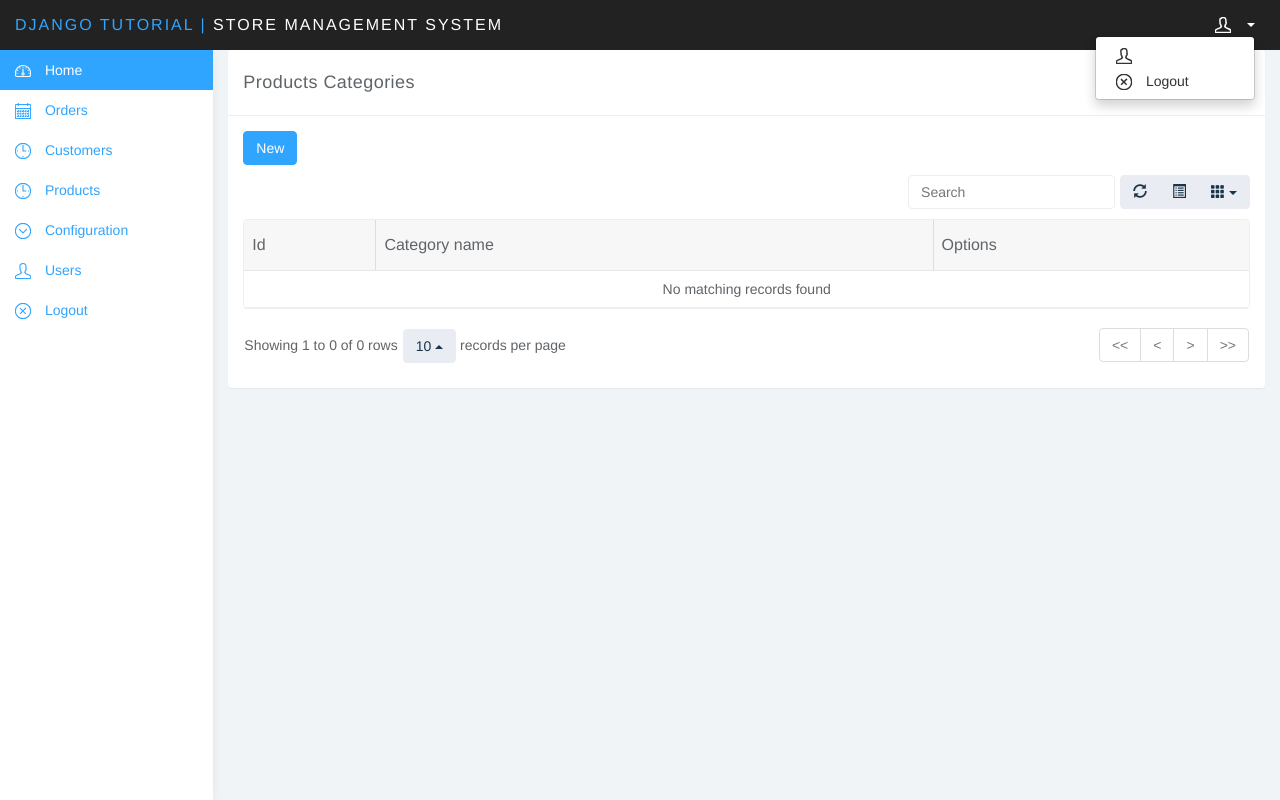
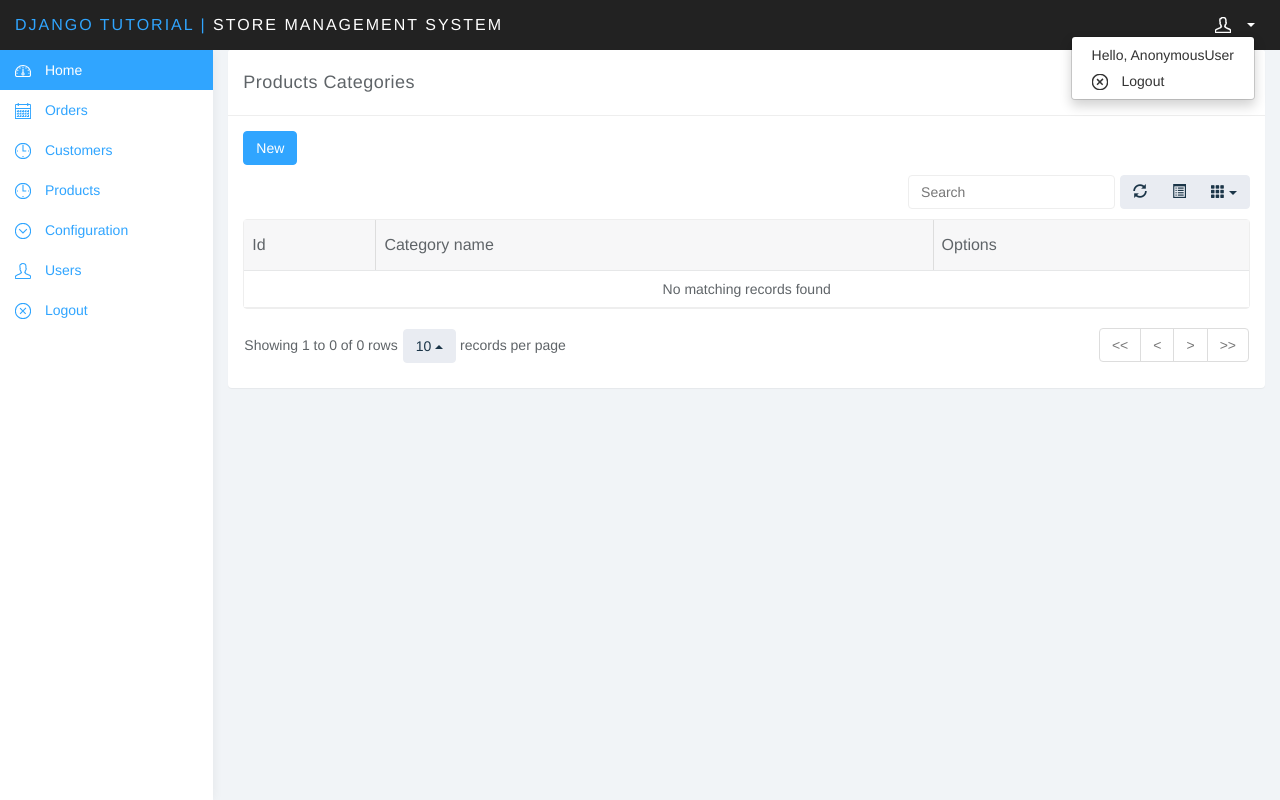
Before and after one commit to EdgarEldy/django_tutorial, a Django app: page /categories/ in a window 1280 px wide, after a click that opens the changed part. Run offline with Django 3.2, Linux system fonts and the light colour scheme; data that the repository does not hold is empty; some libraries are stand-ins or nearby versions.

Commit message:
Add logout url and show username of user registered

```diff
--- a/app/templates/app/inc/nav.html
+++ b/app/templates/app/inc/nav.html
@@ -7,14 +7,14 @@
 					<span class="icon-bar"></span>
 					<span class="icon-bar"></span>
 				</button>
-				<a class="navbar-brand" href="<?= URL_ROOT;?>"><span>DJANGO TUTORIAL |</span> Store Management System</a>
+				<a class="navbar-brand" href="{% url 'home' %}"><span>DJANGO TUTORIAL |</span> Store Management System</a>
 				<ul class="user-menu">
 					<li class="dropdown pull-right">
 						<a href="#" class="dropdown-toggle" data-toggle="dropdown"><svg class="glyph stroked male-user"><use xlink:href="#stroked-male-user"></use></svg> <span class="caret"></span></a>
 						<ul class="dropdown-menu" role="menu">
-							<li><a href=""><svg class="glyph stroked male-user"><use xlink:href="#stroked-male-user"></use></svg>
+							<li><a href="">Hello, {{ request.user }}
 							</a></li>
-							<li><a href=""><svg class="glyph stroked cancel"><use xlink:href="#stroked-cancel"></use></svg> Logout</a></li>
+							<li><a href="{% url 'logout' %}"><svg class="glyph stroked cancel"><use xlink:href="#stroked-cancel"></use></svg> Logout</a></li>
 						</ul>
 					</li>
 				</ul>
```
